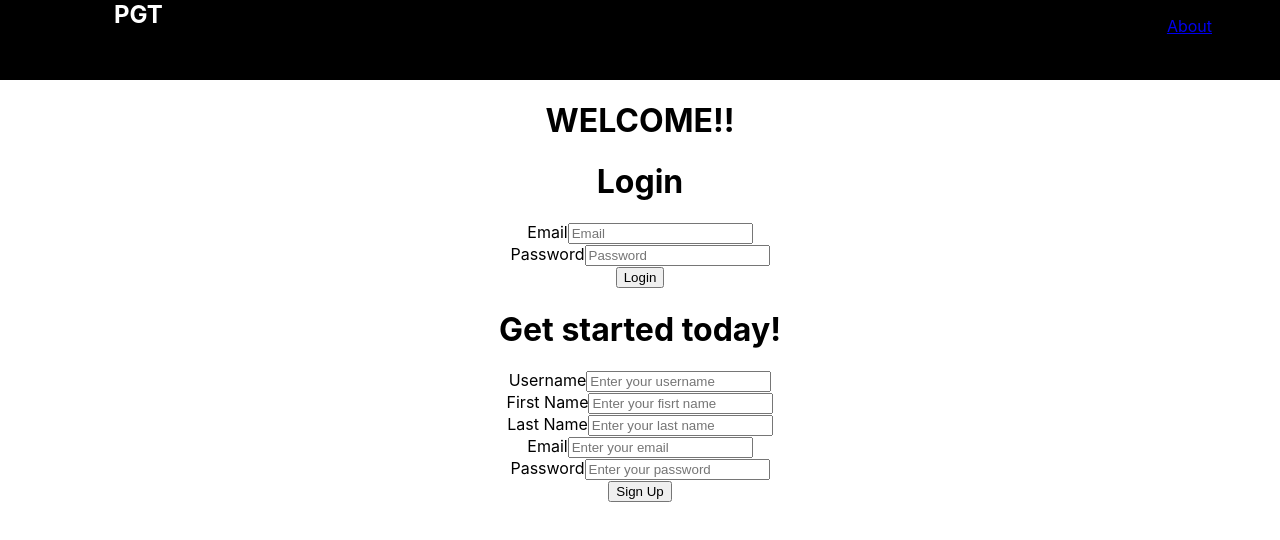
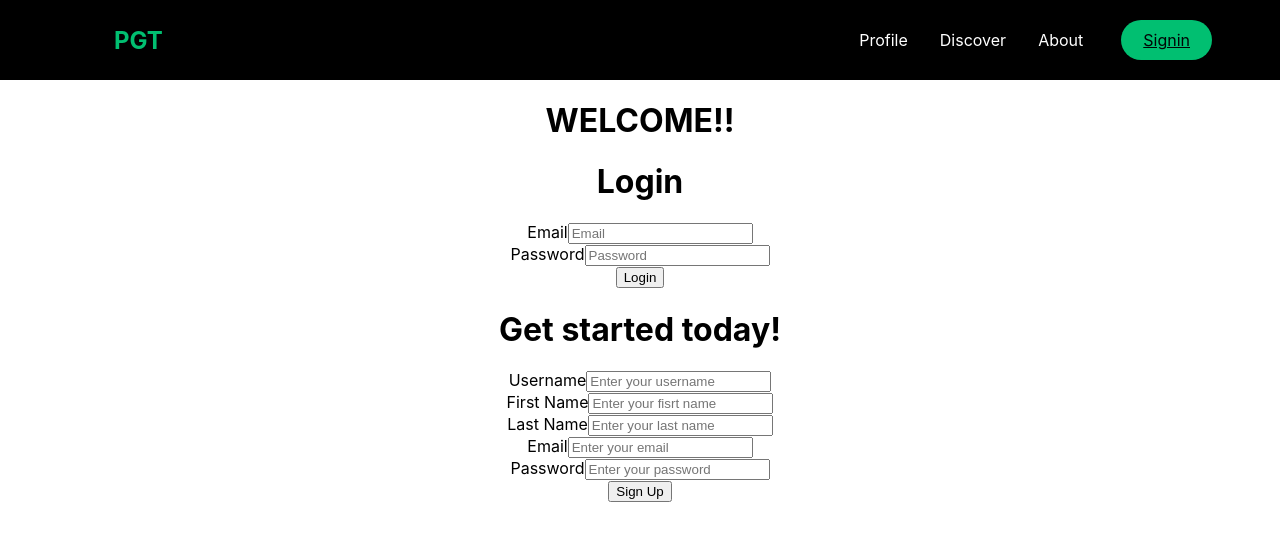
Before and after one commit to Anthonyvseth/personal-growth-tracker, a React (Create React App) app in the folder client/: page / in a window 1280 px wide. Shown: the top 540 px of the page. Built offline with nearby package versions, Linux system fonts and the light colour scheme.

Commit message:
Navbar up with link

```diff
--- a/client/src/components/Affirmation/Affirmation.js
+++ b/client/src/components/Affirmation/Affirmation.js
@@ -1,10 +1,26 @@
 import React, {useState} from 'react'
-import { __DeleteAffirm, __UpdateAffirm} from '../../services/AffirmationServices'
+import { __CreateAffirm, __DeleteAffirm, __UpdateAffirm} from '../../services/AffirmationServices'
+import AffirmationForm from './AffirmationForm'
 
 const Affirmation = (props) => {
     const {affirmation} = props
     console.log("Affirmation props: ", props)
     const [affirm, setAffirm] = useState(null)
+
+    const handleAdd = async (e) => {
+        e.preventDefault()
+        const formState = {
+             content: affirm,
+        }
+        try {
+            const addAffirm = await __CreateAffirm(formState)
+            props.history.push("/profile")
+            setAffirm('')
+        } catch (error) {
+            throw error
+        }
+    }
+
 
 
     const deleteAffirm = async (e) => {
@@ -19,13 +35,16 @@ const Affirmation = (props) => {
     const updateAffirm = async (e) => {
         console.log("UPDATE affirm", affirmation)
         try {
-            const sentAffirm = {affirmation: affirm}
-            const updateAffirm = await __UpdateAffirm(sentAffirm)
+            const updateAffirm = await __UpdateAffirm(affirmation.id)
             setAffirm(updateAffirm)
         } catch (error) {
             console.log (error)
         }
     }
+
+    if (affirm) {
+        return <AffirmationForm edit={affirm} onSubmit={updateAffirm} />;
+      }
 
     if (affirmation !== null && affirmation !== undefined) {
         return (
--- a/client/src/components/Affirmation/AffirmationForm.js
+++ b/client/src/components/Affirmation/AffirmationForm.js
@@ -1,9 +1,9 @@
-import React, {useState} from 'react'
+import React, {useState, useEffect, useRef} from 'react'
 import { __CreateAffirm } from '../../services/AffirmationServices'
 import TextInput from '../TextInput'
 
 const AffirmationForm = (props) => {
-    const [content, setContent] = useState('')
+    const [content, setContent] = useState(props.edit ? props.edit.value : '')
     const [formError, setFormError] = useState('')
 
     const handleChange = (e) => {
@@ -23,19 +23,36 @@ const AffirmationForm = (props) => {
         try {
             const addAffirm = await __CreateAffirm(formState)
             props.history.push("/profile")
+            setContent('')
         } catch (error) {
             setFormError(true)
         }
     }
 
+
     return (
         <form onSubmit={(e) => handleSubmit(e)} >
+            {props.edit ? (
+                <div>
                 <TextInput
                     type='text'
                     name='content'
                     placeholder='Add Affirmation'
                     onChange={handleChange}
                 />
+                <button>Add Affirmation</button>
+                </div>
+            ): (
+                <div>
+                <TextInput
+                    type='text'
+                    name='content'
+                    placeholder='Add Affirmation'
+                    onChange={handleChange}
+                />
+                <button>Affirmation</button>
+                </div>
+            )}
         </form>
     )
 }
--- a/client/src/components/Affirmation/AffirmationList.js
+++ b/client/src/components/Affirmation/AffirmationList.js
@@ -3,7 +3,6 @@ import Affirmation from './Affirmation'
 
 const AffirmationList = (props) => {
     const { affirmations } = props.user
-    // const [affirm, setAffirm] = useState([])
 
     if ( affirmations !== null && affirmations !== undefined && affirmations.length > 0) {
     return (
--- a/client/src/components/Layout.js
+++ b/client/src/components/Layout.js
@@ -1,5 +1,5 @@
 import React from 'react'
-import Navbar from '../components/navbar/NavBar'
+import Navbar from './navbar/index'
 
 const Layout = () => {
     return (
--- a/client/src/components/navbar/NarbarElements.js
+++ b/client/src/components/navbar/NarbarElements.js
@@ -8,7 +8,7 @@ export const Nav = styled.nav`
     ${'' /* margin-top: -80px; */}
     display: flex;
     justify-content: center;
-    alighn-items: center;
+    align-items: center;
     font-size: 1rem;
     position: sticky;
     top: 0;
@@ -28,12 +28,12 @@ export const NavBarContainer = styled.div`
     max-width: 1100px;
 `
 export const NavLogo = styled(LinkR)`
-    color: #fff;
+    color: #01bf71;
     justify-self: flex-start;
     cursor: pointer;
     font-size: 1.5rem;
     display: flex;
-    alighn-items: center;
+    align-items: center;
     margin-left: 24px;
     font-weight: bold;
     text-decoration: none;
@@ -49,15 +49,15 @@ export const MobileIcon = styled.div`
         transform: translate(-100%, 60%);
         font-size: 1.8rem;
         cursor: pointer;
-        color: #fff;
+        color: #ffff;
     }
 `
 export const NavMenu = styled.ul`
-    dispay: flex;
+    display: flex;
     align-items: center;
     list-style: none;
     text-align: center;
-    margin-right: -22px;
+    margin-right:-22px;
 
     @media screen and (max-width: 768px) {
         display: none;
@@ -69,9 +69,9 @@ export const NavItem = styled.li`
 `
 
 export const NavLinks = styled(LinkS)`
-    color: #fff;
+    color: #ffff;
     display: flex;
-    align-item: center;
+    align-items: center;
     text-decoration: none;
     padding: 0 1rem;
     height: 100%;
@@ -81,3 +81,32 @@ export const NavLinks = styled(LinkS)`
         border-bottom: 3px solid #01bf71;
     }
 `
+
+export const NavBtn = styled.nav`
+    display: flex;
+    align-items: center;
+
+    @media screen and (max-width: 768px) {
+        display: none;
+    }
+`
+
+export const NavBtnLink = styled(LinkR)`
+    border-radius: 50px;
+    background: #01bf71;
+    white-space: nowrap;
+    padding: 10px 22px;
+    margin-left 22px;
+    color: #010606;
+    font-size: 16px;
+    outline: none;
+    border: none:
+    cursor: pointer;
+    transition: all 0.2s ease-in-out;
+
+    &:hover {
+        transition: all 0.2 ease-in-out;
+        background: #fff;
+        color: #01bf71;
+    }
+`
--- a/client/src/components/navbar/NavBar.js
+++ /dev/null
@@ -1,26 +0,0 @@
-import React from 'react'
-import {Nav, NavBarContainer, NavLogo, MobileIcon, NavMenu, NavItem, NavLinks } from './NarbarElements'
-import { FaBars } from 'react-icons/fa'
-import {NavLink} from 'react-router-dom'
-
-const NavBar = () => {
-    return (
-        <div>
-            <Nav>
-                <NavBarContainer>
-                    <NavLogo to='/'>PGT</NavLogo>
-                    <MobileIcon>
-                        <FaBars />
-                    </MobileIcon>
-                        <NavMenu>
-                            <NavItem>
-                                <NavLink to="/about">About</NavLink>
-                            </NavItem>
-                        </NavMenu>
-                </NavBarContainer>
-            </Nav>
-        </div>
-    )
-}
-
-export default NavBar;
--- /dev/null
+++ b/client/src/components/navbar/index.js
@@ -0,0 +1,44 @@
+import React from 'react'
+import {
+    Nav,
+    NavBarContainer,
+    NavLogo,
+    MobileIcon,
+    NavMenu,
+    NavItem,
+    NavLinks,
+    NavBtn,
+    NavBtnLink
+} from './NarbarElements'
+import { FaBars } from 'react-icons/fa'
+
+const NavBar = () => {
+    return(
+        <div>
+            <Nav>
+                <NavBarContainer>
+                    <NavLogo to="/">PGT</NavLogo>
+                    <MobileIcon>
+                        <FaBars />
+                    </MobileIcon>
+                    <NavMenu>
+                        <NavItem>
+                            <NavLinks to='profile'>Profile</NavLinks>
+                        </NavItem>
+                        <NavItem>
+                            <NavLinks to='discover'>Discover</NavLinks>
+                        </NavItem>
+                        <NavItem>
+                            <NavLinks to='about'>About</NavLinks>
+                        </NavItem>
+                        <NavBtn>
+                            <NavBtnLink to='signin'>Signin</NavBtnLink>
+                        </NavBtn>
+                    </NavMenu>
+                </NavBarContainer>
+            </Nav>
+        </div>
+    )
+}
+
+export default NavBar;
```
Lines whose indentation alone changed are shown as unchanged.
